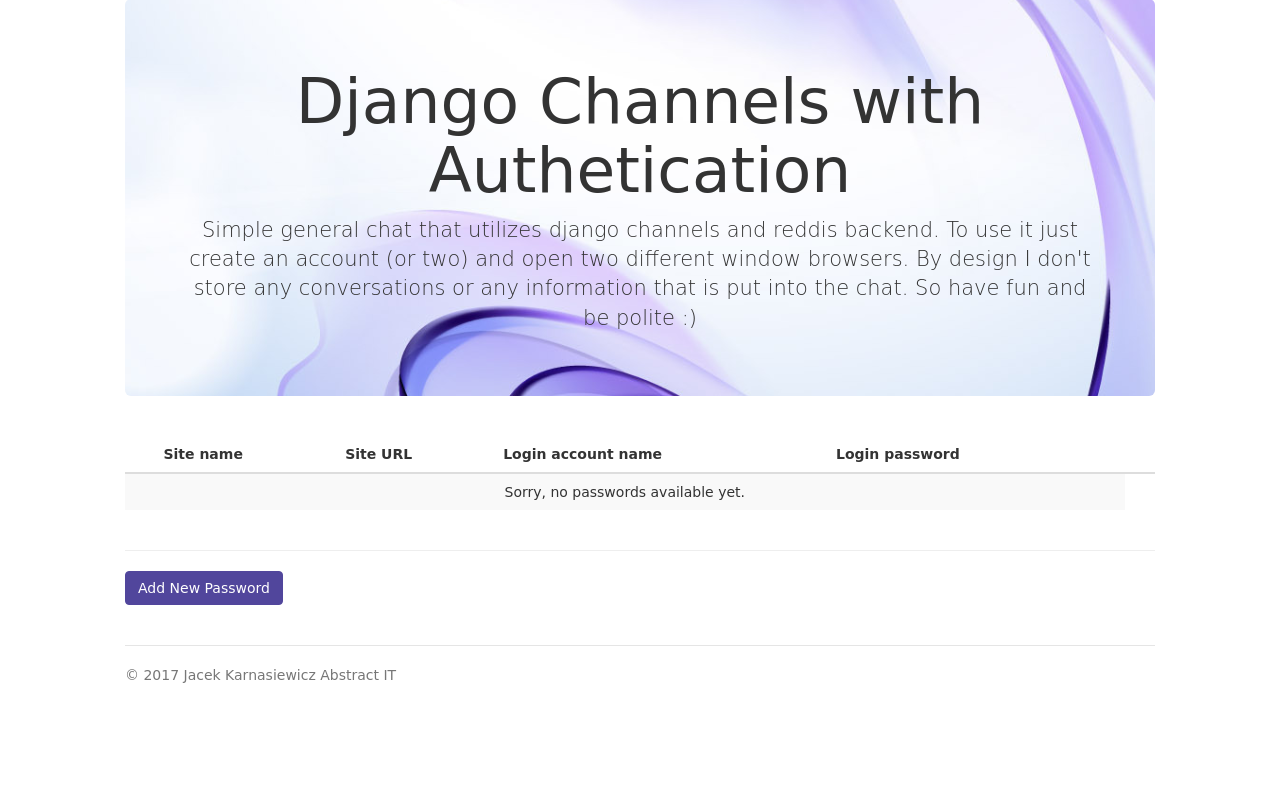
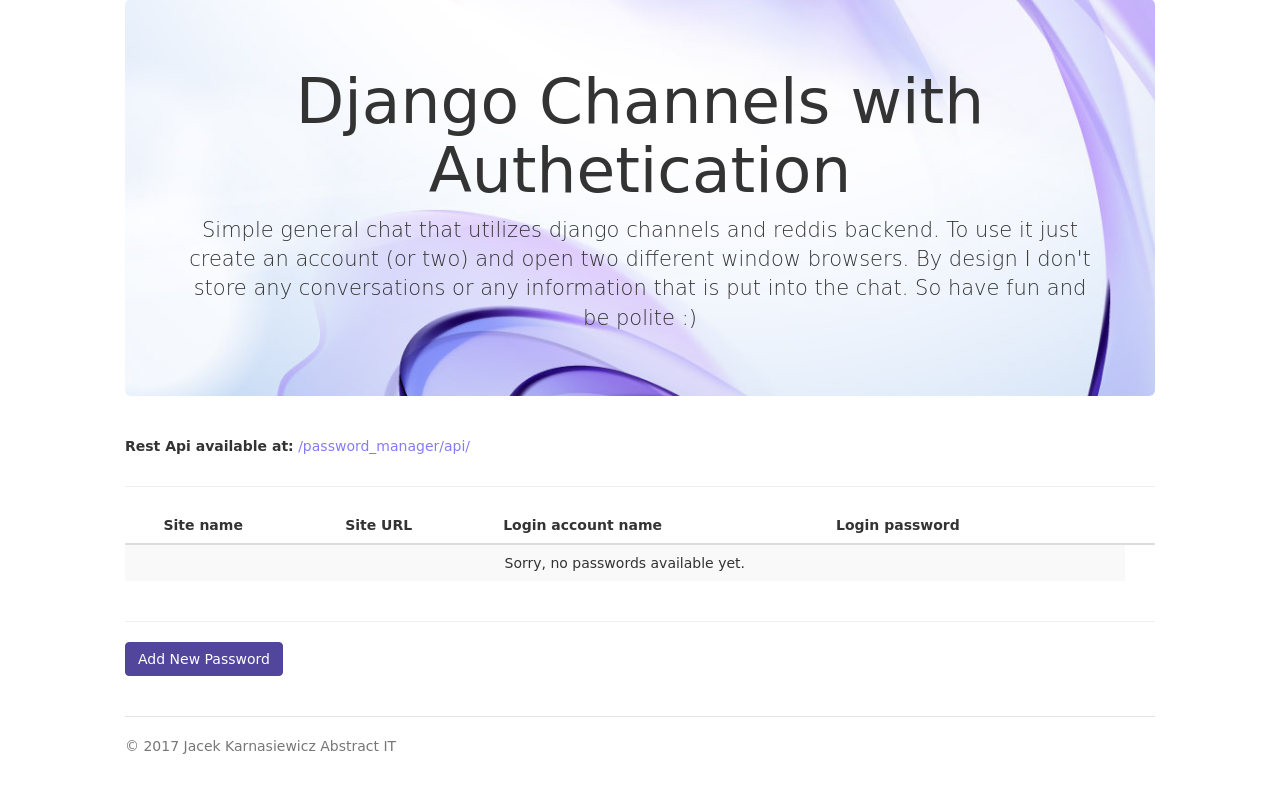
Before and after one commit to JacekKarnasiewicz/HomePage, a Django app: template apps/password_manager/templates/password_manager/home.html in a window 1280 px wide. Shown: the part 122-908 px from the top of the page. Before the commit the page ends 805 px from the top, so only its background shows below. Run offline with Django 3.2, Linux system fonts and the light colour scheme; the template is opened without the code that fills it: values that come from a table or form of the project are taken from there, others are empty; data comes from the database, SQL or seed files in the repository; parts of the project's set-up code (start-up, migrations or seed data) failed here and were passed over; some libraries are stand-ins or nearby versions.

Commit message:
rest api link

```diff
--- a/apps/password_manager/templates/password_manager/home.html
+++ b/apps/password_manager/templates/password_manager/home.html
@@ -7,6 +7,14 @@
 {% endblock %}
 
 {% block content %}
+	<div class="row">
+		<div class="col-xs-12 col-sm-12 col-md-12 col-lg-12">
+			<p><b>Rest Api available at:</b> <a href="{% url 'password_manager:api:list' %}">{% url 'password_manager:api:list' %}</a></p>
+		</div>
+	</div>
+
+	<hr>
+
 	<div class="row">
 		<div class="col-xs-12 col-sm-12 col-md-12 col-lg-12">
 			<div style="overflow-x:auto;">
```
